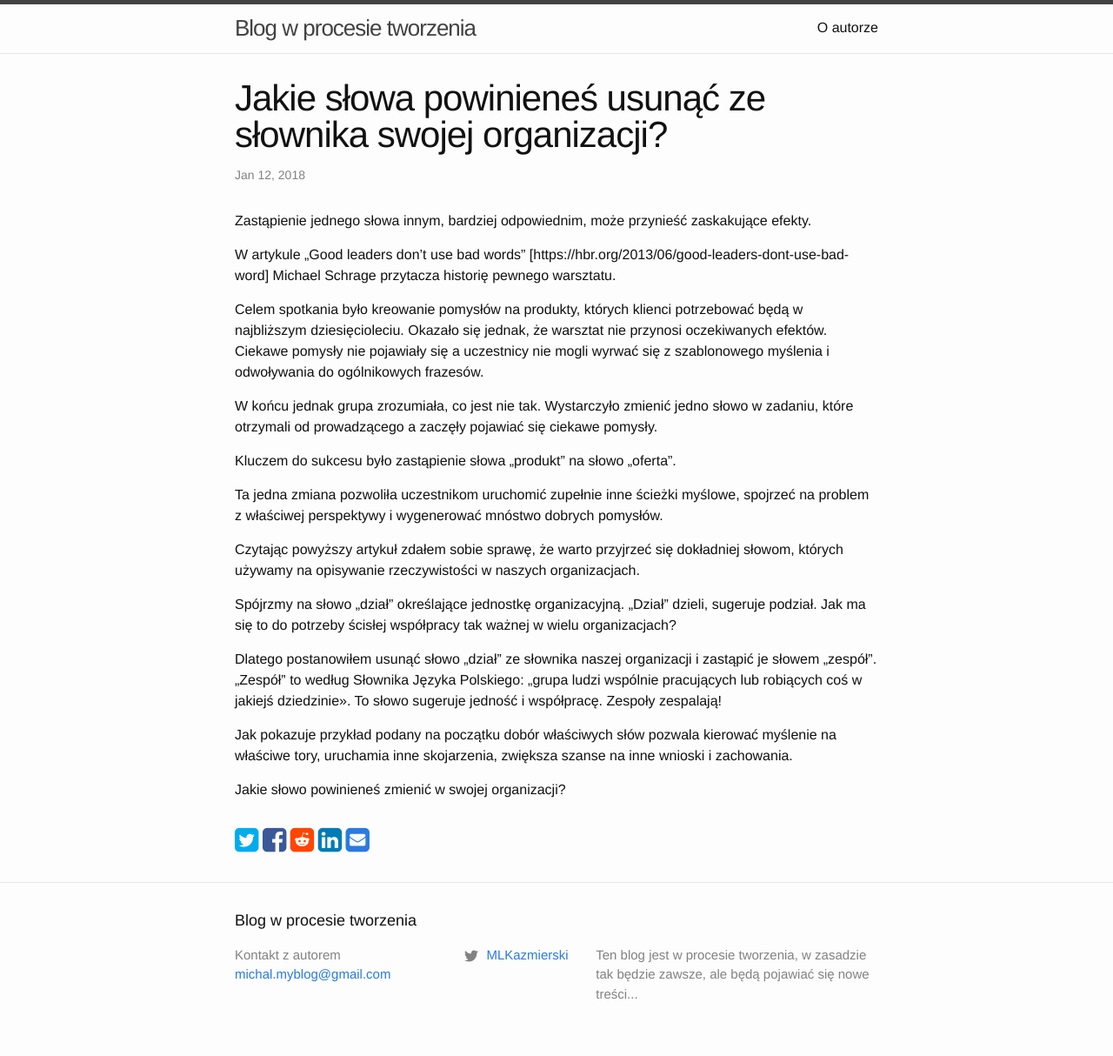
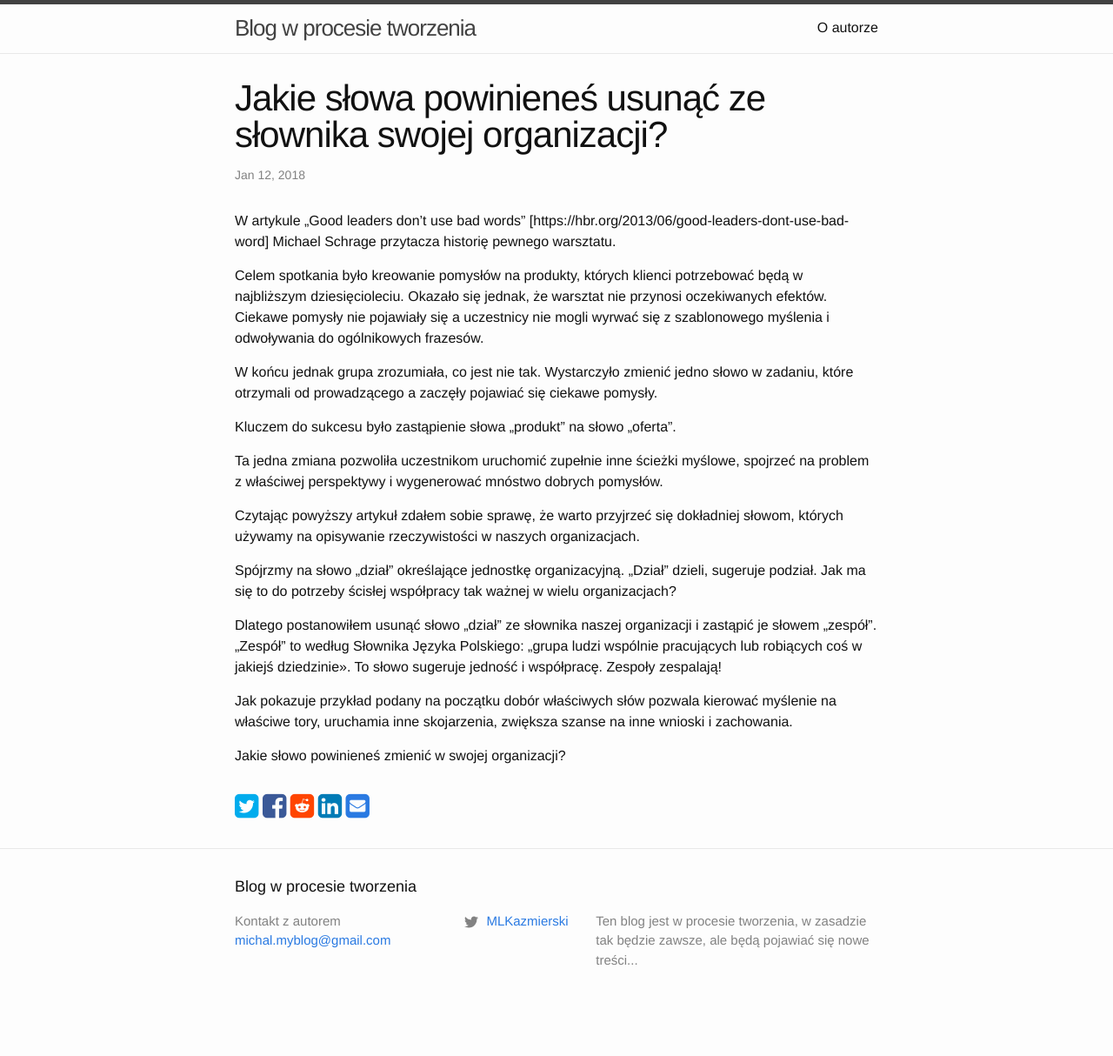
Before and after one commit to kazmiermik/kazmiermik.github.io, a Jekyll site: the page built from _posts/2018-01-12-Jakie-słowa-powinieneś-usunąć-ze-słownika-swojej-organizacji.md, in a window 1280 px wide. Shown: the whole page at 87% size. Built offline with Jekyll 4.4.1, drawn with Linux system fonts in a browser that asks for light colours; comment, search, counter and statistics services are not loaded; after the commit the page ends 1175 px from its top, so only the background shows below that.

Commit message:
Update 2018-01-12-Jakie-słowa-powinieneś-usunąć-ze-słownika-swojej-organizacji.md

```diff
--- a/_posts/2018-01-12-Jakie-słowa-powinieneś-usunąć-ze-słownika-swojej-organizacji.md
+++ b/_posts/2018-01-12-Jakie-słowa-powinieneś-usunąć-ze-słownika-swojej-organizacji.md
@@ -7,7 +7,6 @@ title: Jakie słowa powinieneś usunąć ze słownika swojej organizacji?
 ---
 
 
-Zastąpienie jednego słowa innym, bardziej odpowiednim, może przynieść zaskakujące efekty.
 
 W artykule „Good leaders don’t use bad words” [https://hbr.org/2013/06/good-leaders-dont-use-bad-word] Michael Schrage przytacza historię pewnego warsztatu.
 
```
